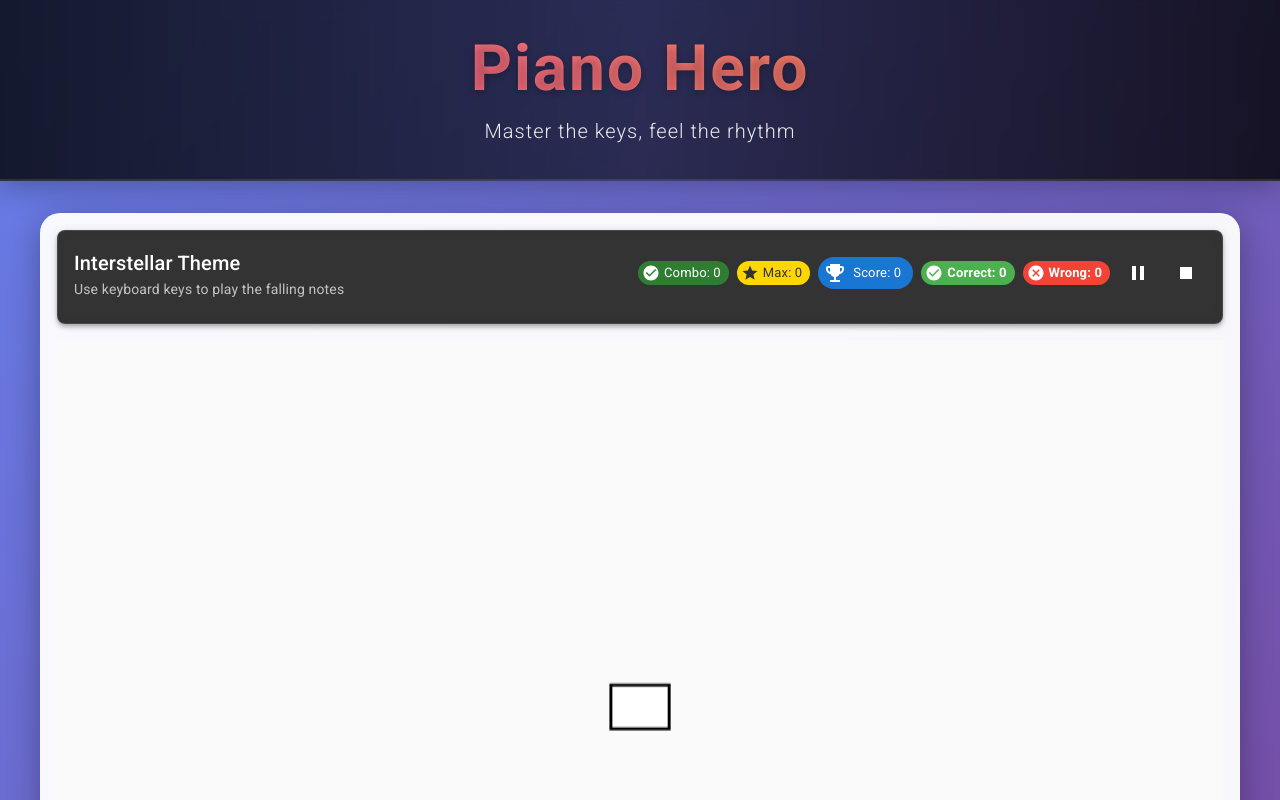
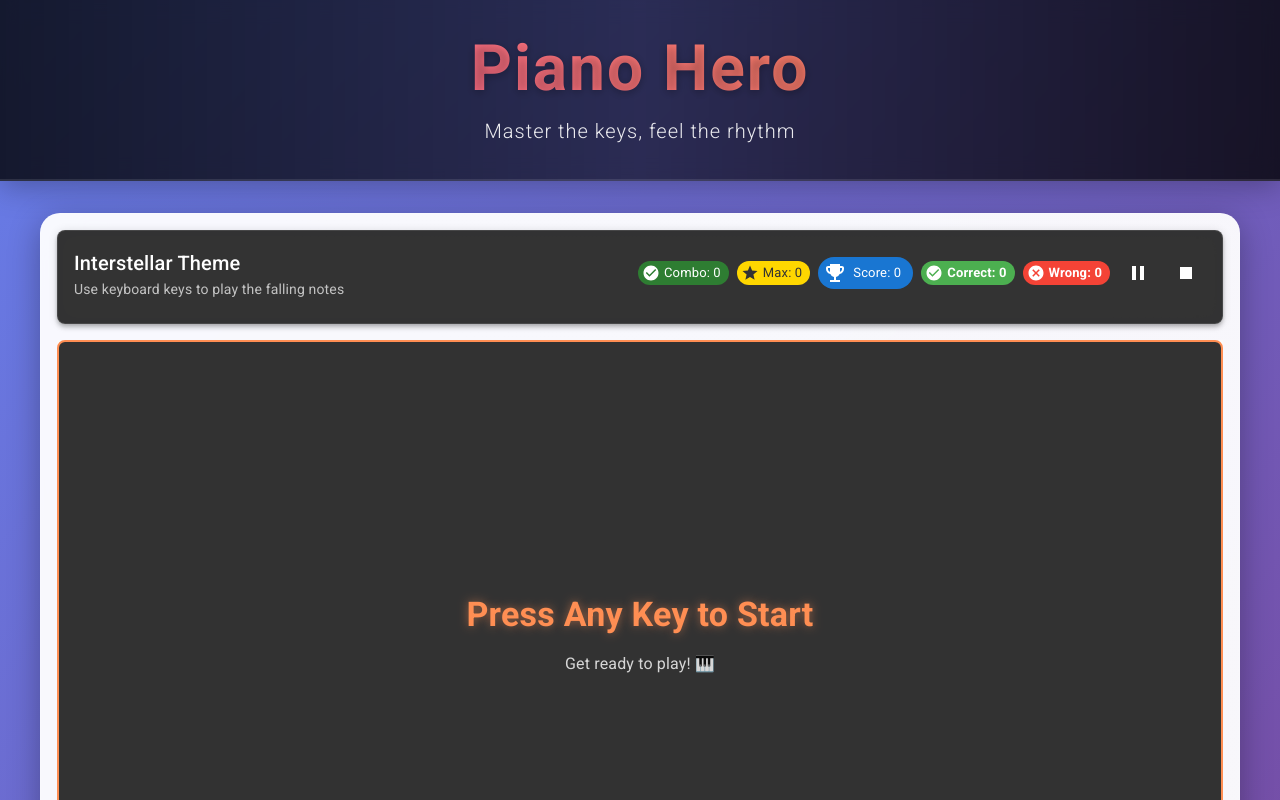
Before and after one commit to KozielGPC/piano-hero, a React (Vite) app: page / in a window 1280 px wide. Both pictures are taken after a click on the button "START GAME". Shown: the top 800 px of the page. Built offline with nearby package versions, Linux system fonts and the light colour scheme.

Commit message:
feat: pause working properly

```diff
--- a/src/components/GameController/components/Stages/Play/index.tsx
+++ b/src/components/GameController/components/Stages/Play/index.tsx
@@ -2,8 +2,8 @@
 
 import { Slide } from "@mui/material";
 
-import { Box } from "@mui/material";
-import { useEffect, useRef } from "react";
+import { Box, Typography } from "@mui/material";
+import { useEffect, useRef, useState } from "react";
 import { useGame } from "../../../../../context/GameContext";
 import { InteractivePianoCanvas } from "../../../../PianoCanvas";
 import { IFallingNote } from "../../../../PianoCanvas/types";
@@ -11,11 +11,28 @@
 import { Header } from "./components/Header";
 
 export const Play = () => {
-	const { gameState, currentTime, currentSong, currentSongAudioUrl } = useGame();
+	const { gameState, currentTime, currentSong, currentSongAudioUrl, actions } = useGame();
 	const backgroundAudioRef = useRef<HTMLAudioElement | null>(null);
 	const audioStartedRef = useRef<boolean>(false);
+	const syncIntervalRef = useRef<number | null>(null);
+	const [waitingForStart, setWaitingForStart] = useState(true);
+	const previousGameStateRef = useRef<string>("");
 
-	// Create audio element once and start it immediately
+	// Reset waiting state ONLY when starting a NEW game (from MENU), not when resuming
+	useEffect(() => {
+		if (gameState === "PLAYING" && previousGameStateRef.current !== "PLAYING") {
+			// Only reset if coming from MENU (new game), not from PAUSED (resume)
+			if (previousGameStateRef.current === "MENU" || previousGameStateRef.current === "") {
+				setWaitingForStart(true);
+				actions.setCurrentTime(0); // Reset time to 0
+				audioStartedRef.current = false; // Reset audio state
+			}
+			// If resuming from PAUSED, don't reset anything - just continue
+		}
+		previousGameStateRef.current = gameState;
+	}, [gameState, actions]);
+
+	// Create audio element but don't start it until user presses a key
 	useEffect(() => {
 		if (!currentSongAudioUrl) {
 			// Clean up any existing audio
@@ -27,17 +44,10 @@
 			return;
 		}
 
-		// Create audio element
+		// Create audio element but don't play yet
 		const audio = new Audio(currentSongAudioUrl);
 		audio.volume = 0.8;
 		backgroundAudioRef.current = audio;
-
-		// Start audio immediately and let it run on its own timeline
-		audio.play().then(() => {
-			audioStartedRef.current = true;
-		}).catch(error => {
-			console.warn("Failed to start background audio:", error);
-		});
 
 		return () => {
 			// Cleanup
@@ -49,9 +59,54 @@
 		};
 	}, [currentSongAudioUrl]);
 
-	// Simple pause/resume control - NO time syncing
+	// Listen for any key press to start the game
 	useEffect(() => {
-		if (!backgroundAudioRef.current || !audioStartedRef.current) {
+		if (!waitingForStart || gameState !== "PLAYING") return;
+
+		const startGame = (e: Event) => {
+			e.preventDefault();
+			e.stopPropagation();
+
+			// Start background audio if available
+			if (backgroundAudioRef.current) {
+				backgroundAudioRef.current.currentTime = 0;
+				backgroundAudioRef.current.play().then(() => {
+					audioStartedRef.current = true;
+					setWaitingForStart(false); // Only hide banner after audio actually starts
+					actions.setCurrentTime(0); // Start from 0 after audio starts
+				}).catch(error => {
+					console.warn("Failed to start background audio:", error);
+					setWaitingForStart(false);
+					actions.setCurrentTime(0.01); // Start slightly above 0 to trigger GameController timing
+				});
+			} else {
+				// No background audio - start with performance timing
+				setWaitingForStart(false);
+				actions.setCurrentTime(0.01); // Start slightly above 0 to trigger GameController timing
+			}
+		};
+
+		const handleKeyPress = (e: KeyboardEvent) => {
+			startGame(e);
+		};
+
+		const handleClick = (e: MouseEvent) => {
+			startGame(e);
+		};
+
+		// Use capture phase to intercept events before they reach other handlers
+		window.addEventListener("keydown", handleKeyPress, { capture: true, once: true });
+		window.addEventListener("click", handleClick, { capture: true, once: true });
+
+		return () => {
+			window.removeEventListener("keydown", handleKeyPress, { capture: true });
+			window.removeEventListener("click", handleClick, { capture: true });
+		};
+	}, [waitingForStart, gameState, actions]);
+
+	// Simple pause/resume control with proper time syncing
+	useEffect(() => {
+		if (!backgroundAudioRef.current || !audioStartedRef.current || waitingForStart) {
 			return;
 		}
 
@@ -59,6 +114,8 @@
 
 		if (gameState === "PLAYING") {
 			if (audio.paused) {
+				// When resuming, sync audio time to game time
+				audio.currentTime = currentTime;
 				audio.play().catch(error => {
 					console.warn("Audio resume failed:", error);
 				});
@@ -68,9 +125,32 @@
 				audio.pause();
 			}
 		}
-	}, [gameState]);
+	}, [gameState, waitingForStart, currentTime]);
 
+	// Synchronize game time with audio time when background audio is playing
+	useEffect(() => {
+		if (!backgroundAudioRef.current || !audioStartedRef.current || gameState !== "PLAYING" || waitingForStart) {
+			if (syncIntervalRef.current) {
+				clearInterval(syncIntervalRef.current);
+				syncIntervalRef.current = null;
+			}
+			return;
+		}
 
+		// Sync game time to audio time at 60fps for smooth note falling
+		syncIntervalRef.current = window.setInterval(() => {
+			if (backgroundAudioRef.current && !backgroundAudioRef.current.paused) {
+				actions.setCurrentTime(backgroundAudioRef.current.currentTime);
+			}
+		}, 1000 / 60); // 60 FPS
+
+		return () => {
+			if (syncIntervalRef.current) {
+				clearInterval(syncIntervalRef.current);
+				syncIntervalRef.current = null;
+			}
+		};
+	}, [gameState, actions, waitingForStart]);
 
 	const fallingNotes: IFallingNote[] = (currentSong || []).map((n) => {
 		// Find the constant-key (e.g., "Q", "E", "Z") whose `note` char matches the saved value
@@ -108,13 +188,56 @@
 			<Slide direction="up" in={gameState === "PLAYING"} timeout={700}>
 				<Box>
 					<Box sx={{ mb: 2 }}>
-						<InteractivePianoCanvas
-							notes={fallingNotes}
-							currentTime={currentTime}
-							width={800}
-							height={400}
-							hasBackgroundAudio={!!currentSongAudioUrl}
-						/>
+						<Box sx={{ position: "relative" }}>
+							<InteractivePianoCanvas
+								notes={waitingForStart ? [] : fallingNotes}
+								currentTime={waitingForStart ? 0 : currentTime}
+								width={800}
+								height={400}
+								hasBackgroundAudio={!!currentSongAudioUrl}
+							/>
+							{waitingForStart && (
+								<Box
+									sx={{
+										position: "absolute",
+										top: 0,
+										left: 0,
+										width: "100%",
+										height: "100%",
+										display: "flex",
+										alignItems: "center",
+										justifyContent: "center",
+										backgroundColor: "rgba(0, 0, 0, 0.8)",
+										border: "2px solid #FF8E53",
+										borderRadius: 2,
+										flexDirection: "column",
+										zIndex: 10,
+									}}
+								>
+									<Typography
+										variant="h4"
+										sx={{
+											color: "#FF8E53",
+											fontWeight: "bold",
+											textAlign: "center",
+											mb: 2,
+											textShadow: "0 0 10px rgba(255, 142, 83, 0.5)",
+										}}
+									>
+										Press Any Key to Start
+									</Typography>
+									<Typography
+										variant="body1"
+										sx={{
+											color: "rgba(255, 255, 255, 0.8)",
+											textAlign: "center",
+										}}
+									>
+										Get ready to play! {currentSongAudioUrl ? "🎵" : "🎹"}
+									</Typography>
+								</Box>
+							)}
+						</Box>
 					</Box>
 				</Box>
 			</Slide>
--- a/src/components/GameController/index.tsx
+++ b/src/components/GameController/index.tsx
@@ -9,7 +9,7 @@
 import { Loading } from "./components/Stages/Loading";
 
 const GameController = () => {
-	const { gameState, currentTime, animationRef, actions, prevScoreRef, score } = useGame();
+	const { gameState, currentTime, animationRef, actions, prevScoreRef, score, currentSongAudioUrl } = useGame();
 
 	useEffect(() => {
 		if (score && typeof score === "object") {
@@ -23,12 +23,19 @@
 		}
 	}, [score, prevScoreRef, actions]);
 
-	// Drive time progression while playing
+	// Drive time progression while playing - only when there's no background audio
+	// When there's background audio, the Play component handles time synchronization
 	useEffect(() => {
-		if (gameState !== "PLAYING") {
+		if (gameState !== "PLAYING" || currentSongAudioUrl) {
 			if (animationRef.current) cancelAnimationFrame(animationRef.current);
 			return;
 		}
+
+		// Only start timing if currentTime is greater than 0 (indicates user has started)
+		if (currentTime <= 0) {
+			return;
+		}
+
 		const start = performance.now() - currentTime * 1000; // resume support
 		const step = (ts: number) => {
 			actions.setCurrentTime((ts - start) / 1000);
@@ -38,7 +45,7 @@
 		return () => {
 			if (animationRef.current) cancelAnimationFrame(animationRef.current);
 		};
-	}, [gameState, currentTime, actions, animationRef]);
+	}, [gameState, currentTime, actions, animationRef, currentSongAudioUrl]);
 
 	const renderSongEditorState = () => (
 		<SongEditor onBack={() => actions.setGameState("MENU")} onPlaySong={actions.playEditorSong} />
```
